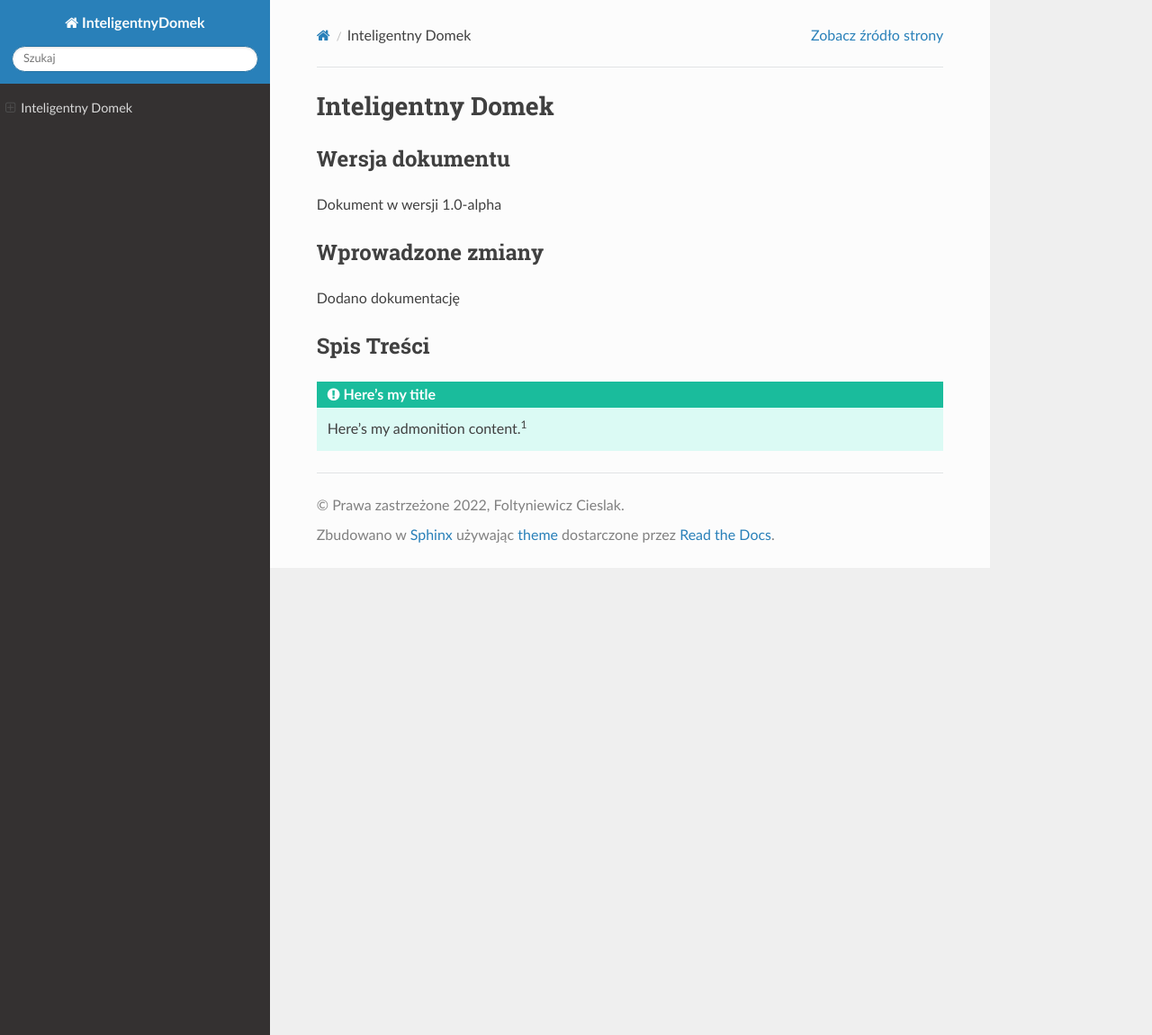
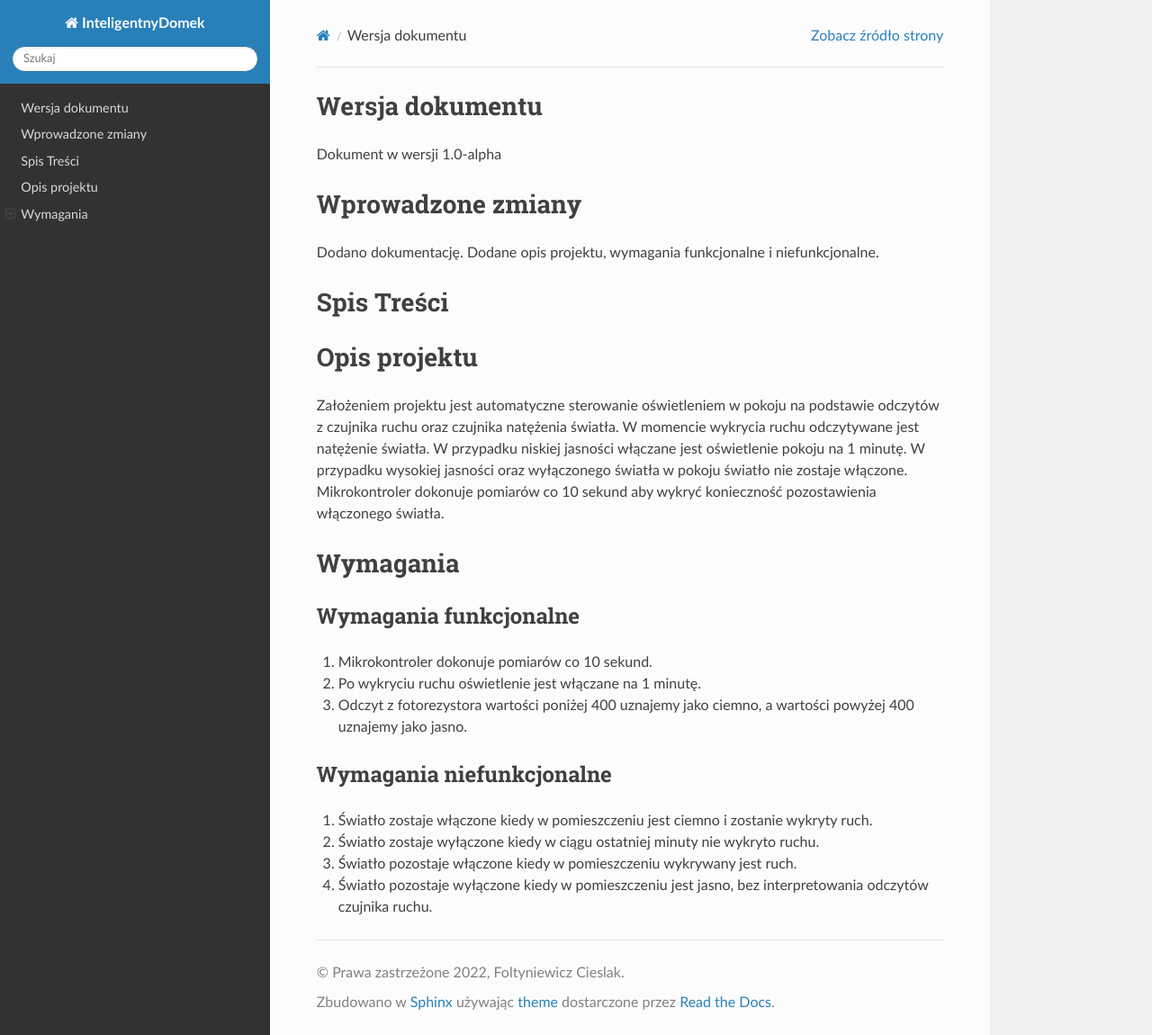
Before and after one commit to patryk9922/Inteligentny-Domek, a Sphinx documentation site: the page built from source/myfile.md, in a window 1280 px wide and 1150 px high. Shown: the whole window at 90% size. Built offline with Sphinx 7.4.7 and the Read the Docs theme 2.0.0, drawn with Linux system fonts in a browser that asks for light colours.

Commit message:
Dodano opis projektu, wymagania funkcjonalne i niefunkcjonalne

````diff
--- a/source/myfile.md
+++ b/source/myfile.md
@@ -1,15 +1,34 @@
-# Inteligentny Domek
-
 Wersja dokumentu
 ----------------
 Dokument w wersji 1.0-alpha
 
-## Wprowadzone zmiany
+Wprowadzone zmiany
+===================
 
-Dodano dokumentację
+Dodano dokumentację.
+Dodane opis projektu, wymagania funkcjonalne i niefunkcjonalne.
 
-## Spis Treści
-```{admonition} Here's my title
-:class: tip
-Here's my admonition content.{sup}`1`
-```
+Spis Treści
+============
+
+Opis projektu
+==============
+Założeniem projektu jest automatyczne sterowanie oświetleniem w pokoju na podstawie odczytów z czujnika ruchu oraz czujnika natężenia światła. W momencie wykrycia ruchu odczytywane jest natężenie światła. W przypadku niskiej jasności włączane jest oświetlenie pokoju na 1 minutę. W przypadku wysokiej jasności oraz wyłączonego światła w pokoju światło nie zostaje włączone. Mikrokontroler dokonuje pomiarów co 10 sekund aby wykryć konieczność pozostawienia włączonego światła.
+
+Wymagania
+=========
+
+Wymagania funkcjonalne
+----------------------
+
+1. Mikrokontroler dokonuje pomiarów co 10 sekund.
+2. Po wykryciu ruchu oświetlenie jest włączane na 1 minutę.
+3. Odczyt z fotorezystora wartości poniżej 400 uznajemy jako ciemno, a wartości powyżej 400 uznajemy jako jasno.
+
+Wymagania niefunkcjonalne
+--------------------------
+
+1. Światło zostaje włączone kiedy w pomieszczeniu jest ciemno i zostanie wykryty ruch.
+2. Światło zostaje wyłączone kiedy w ciągu ostatniej minuty nie wykryto ruchu.
+3. Światło pozostaje włączone kiedy w pomieszczeniu wykrywany jest ruch.
+4. Światło pozostaje wyłączone kiedy w pomieszczeniu jest jasno, bez interpretowania odczytów czujnika ruchu.
````
